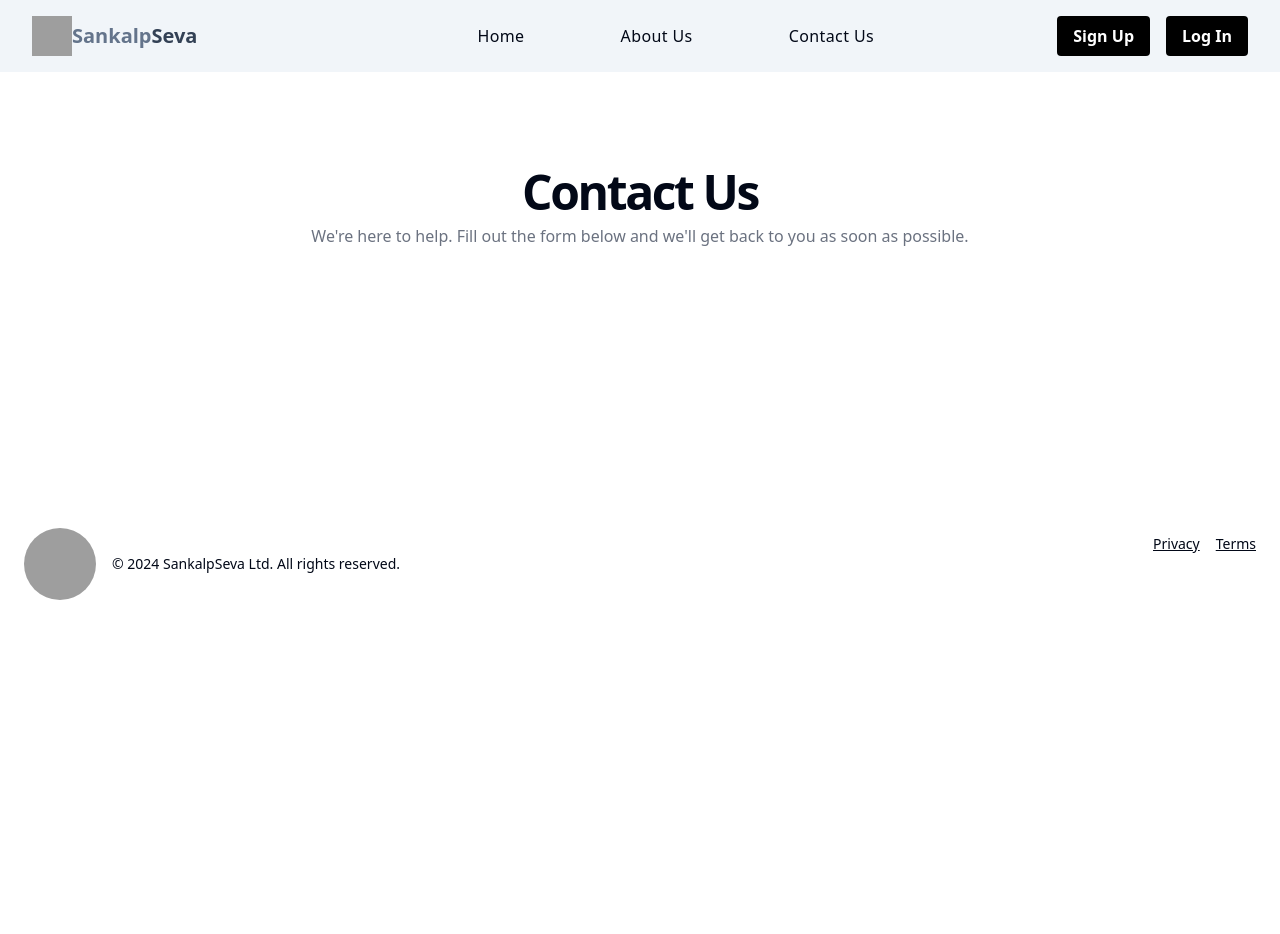
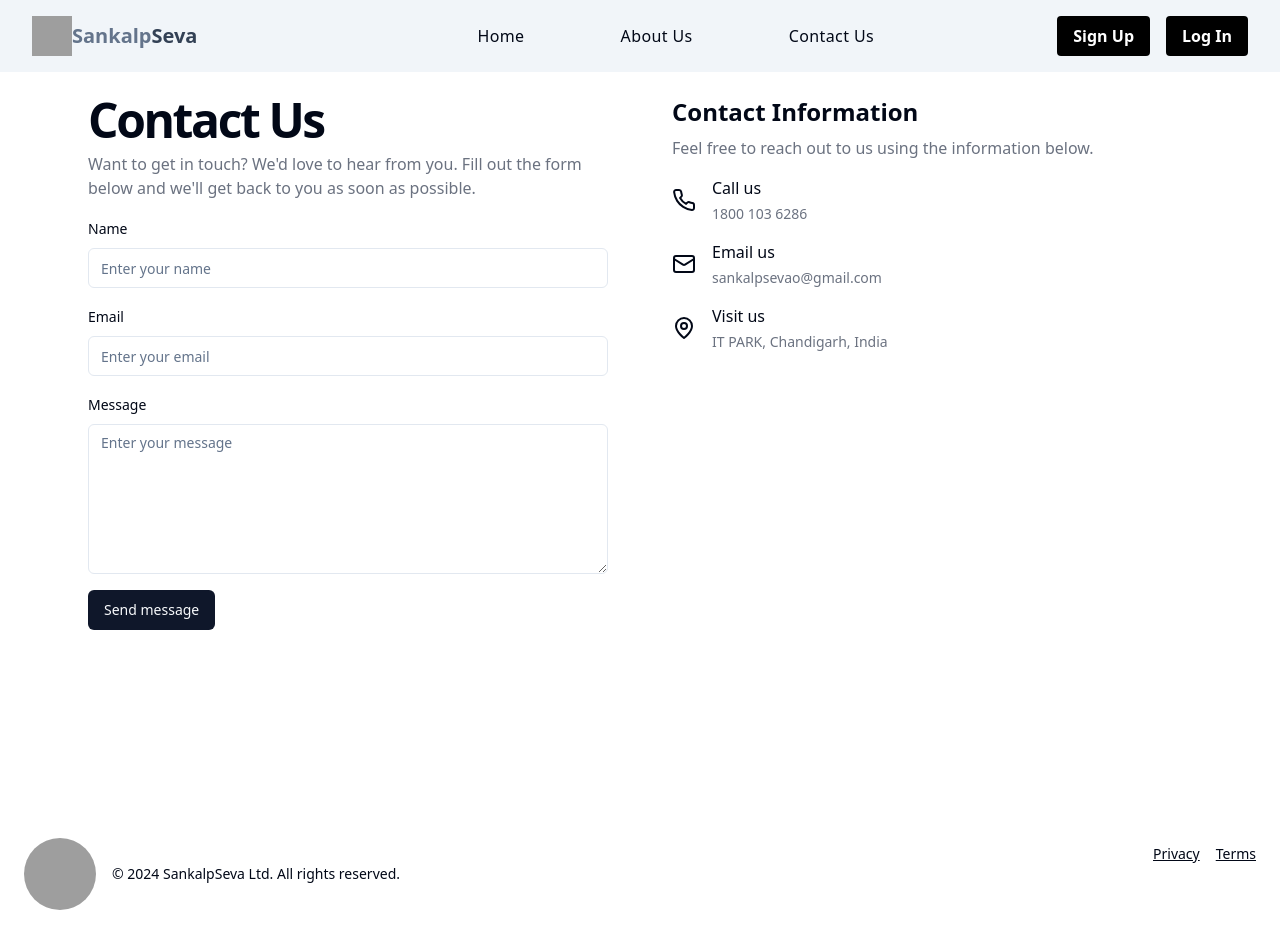
Before and after one commit to KunalGarg-PEC/Project-EIC, a React (Vite) app in the folder client/: page /contact in a window 1280 px wide. Before the commit the page ends 800 px from the top, so only its background shows below. Built offline with nearby package versions, Linux system fonts and the light colour scheme; grey boxes are pictures that could not be loaded.

Commit message:
final change

```diff
--- a/client/src/components/About.jsx
+++ b/client/src/components/About.jsx
@@ -29,11 +29,37 @@ export default function About() {
             <div className="grid grid-rows-3 items-center justify-center gap-2 lg:grid-rows-1">
               <div className="text-center lg:text-left">
                 <h3 className="text-xl font-bold">Ayush Mehta</h3>
-                <p className="text-sm text-gray-500 dark:text-gray-400">CEO, Sankalp Seva</p>
+                <p className="text-sm text-gray-500 dark:text-gray-400">Secretary, Sun Society</p>
               </div>
 
             </div>
           </div>
+
+          <div className="mx-auto grid max-w-4xl gap-6 lg:max-w-6xl lg:grid-cols-2 lg:gap-10">
+            <div className="flex items-center justify-center p-4 lg:p-6">
+              <img
+                alt="Avatar"
+                className="rounded-full"
+                height="160"
+                src="https://static.toiimg.com/thumb/msid-64838727,width-400,resizemode-4/64838727.jpg"
+                style={{
+                  aspectRatio: "160/160",
+                  objectFit: "cover",
+                }}
+                width="160"
+              />
+            </div>
+            <div className="grid grid-rows-3 items-center justify-center gap-2 lg:grid-rows-1">
+              <div className="text-center lg:text-left">
+                <h3 className="text-xl font-bold">Star Tower Society</h3>
+                <p className="text-sm text-gray-500 dark:text-gray-400">Noida, Uttar Pradesh</p>
+              </div>
+
+            </div>
+          </div>
+
+
+
         </div>
       </div>
     )
--- a/client/src/components/Contact.jsx
+++ b/client/src/components/Contact.jsx
@@ -1,16 +1,134 @@
-import React from 'react'
+/**
+ * v0 by Vercel.
+ * @see https://v0.dev/t/9wtlPJ0rlIW
+ * Documentation: https://v0.dev/docs#integrating-generated-code-into-your-nextjs-app
+ */
+import { Label } from "@/components/ui/label"
+import { Input } from "@/components/ui/input"
+import { Textarea } from "@/components/ui/textarea"
+import { Button } from "@/components/ui/button"
 
 export default function Contact() {
   return (
-    <section className="py-12 md:py-24 page-container">
-    <div className="flex flex-col items-center space-y-4 px-4 md:px-6">
-      <div className="space-y-2 text-center">
-        <h2 className="text-3xl font-bold tracking-tighter sm:text-4xl md:text-5xl">Contact Us</h2>
-        <p className="text-gray-500 dark:text-gray-400">
-          We're here to help. Fill out the form below and we'll get back to you as soon as possible.
-        </p>
+    <div className="container grid max-w-6xl gap-10 px-4 py-6 md:grid-cols-2 md:px-6 lg:gap-16">
+      <div className="space-y-4">
+        <div className="space-y-2">
+          <h1 className="text-3xl font-bold tracking-tighter sm:text-4xl md:text-5xl">Contact Us</h1>
+          <p className="text-gray-500 dark:text-gray-400">
+            Want to get in touch? We'd love to hear from you. Fill out the form below and we'll get back to you as soon
+            as possible.
+          </p>
+        </div>
+        <div className="space-y-4">
+          <div className="space-y-2">
+            <Label htmlFor="name">Name</Label>
+            <Input id="name" placeholder="Enter your name" />
+          </div>
+          <div className="space-y-2">
+            <Label htmlFor="email">Email</Label>
+            <Input id="email" placeholder="Enter your email" type="email" />
+          </div>
+          <div className="space-y-2">
+            <Label htmlFor="message">Message</Label>
+            <Textarea className="min-h-[150px]" id="message" placeholder="Enter your message" />
+          </div>
+          <Button>Send message</Button>
+        </div>
+      </div>
+      <div className="space-y-4">
+        <div className="space-y-4">
+          <div className="space-y-2">
+            <h2 className="text-2xl font-bold">Contact Information</h2>
+            <p className="text-gray-500 dark:text-gray-400">
+              Feel free to reach out to us using the information below.
+            </p>
+          </div>
+          <div className="space-y-4">
+            <div className="flex items-center space-x-4">
+              <PhoneIcon className="w-6 h-6 flex-shrink-0" />
+              <div className="space-y-1">
+                <p className="font-medium">Call us</p>
+                <p className="text-sm text-gray-500 dark:text-gray-400">1800 103 6286</p>
+              </div>
+            </div>
+            <div className="flex items-center space-x-4">
+              <MailIcon className="w-6 h-6 flex-shrink-0" />
+              <div className="space-y-1">
+                <p className="font-medium">Email us</p>
+                <p className="text-sm text-gray-500 dark:text-gray-400">sankalpsevao@gmail.com</p>
+              </div>
+            </div>
+            <div className="flex items-center space-x-4">
+              <MapPinIcon className="w-6 h-6 flex-shrink-0" />
+              <div className="space-y-1">
+                <p className="font-medium">Visit us</p>
+                <p className="text-sm text-gray-500 dark:text-gray-400">IT PARK, Chandigarh, India</p>
+              </div>
+            </div>
+          </div>
+        </div>
       </div>
     </div>
-  </section>
   )
 }
+
+function MailIcon(props) {
+  return (
+    <svg
+      {...props}
+      xmlns="http://www.w3.org/2000/svg"
+      width="24"
+      height="24"
+      viewBox="0 0 24 24"
+      fill="none"
+      stroke="currentColor"
+      strokeWidth="2"
+      strokeLinecap="round"
+      strokeLinejoin="round"
+    >
+      <rect width="20" height="16" x="2" y="4" rx="2" />
+      <path d="m22 7-8.97 5.7a1.94 1.94 0 0 1-2.06 0L2 7" />
+    </svg>
+  )
+}
+
+
+function MapPinIcon(props) {
+  return (
+    <svg
+      {...props}
+      xmlns="http://www.w3.org/2000/svg"
+      width="24"
+      height="24"
+      viewBox="0 0 24 24"
+      fill="none"
+      stroke="currentColor"
+      strokeWidth="2"
+      strokeLinecap="round"
+      strokeLinejoin="round"
+    >
+      <path d="M20 10c0 6-8 12-8 12s-8-6-8-12a8 8 0 0 1 16 0Z" />
+      <circle cx="12" cy="10" r="3" />
+    </svg>
+  )
+}
+
+
+function PhoneIcon(props) {
+  return (
+    <svg
+      {...props}
+      xmlns="http://www.w3.org/2000/svg"
+      width="24"
+      height="24"
+      viewBox="0 0 24 24"
+      fill="none"
+      stroke="currentColor"
+      strokeWidth="2"
+      strokeLinecap="round"
+      strokeLinejoin="round"
+    >
+      <path d="M22 16.92v3a2 2 0 0 1-2.18 2 19.79 19.79 0 0 1-8.63-3.07 19.5 19.5 0 0 1-6-6 19.79 19.79 0 0 1-3.07-8.67A2 2 0 0 1 4.11 2h3a2 2 0 0 1 2 1.72 12.84 12.84 0 0 0 .7 2.81 2 2 0 0 1-.45 2.11L8.09 9.91a16 16 0 0 0 6 6l1.27-1.27a2 2 0 0 1 2.11-.45 12.84 12.84 0 0 0 2.81.7A2 2 0 0 1 22 16.92z" />
+    </svg>
+  )
+}
--- a/client/src/components/SignUp.jsx
+++ b/client/src/components/SignUp.jsx
@@ -34,10 +34,10 @@ export default function SignUp() {
             </div>
             <div className="grid max-w-sm mx-auto space-y-2">
               <Button className="w-full" onClick={adminClick}>
-                Sign up as an admin
+                Sign up as an Admin
               </Button>
               <Button className="w-full" onClick={resiClick}>
-                Sign up as a resident
+                Sign up as a Resident
               </Button>
             </div>
           </div>
```
